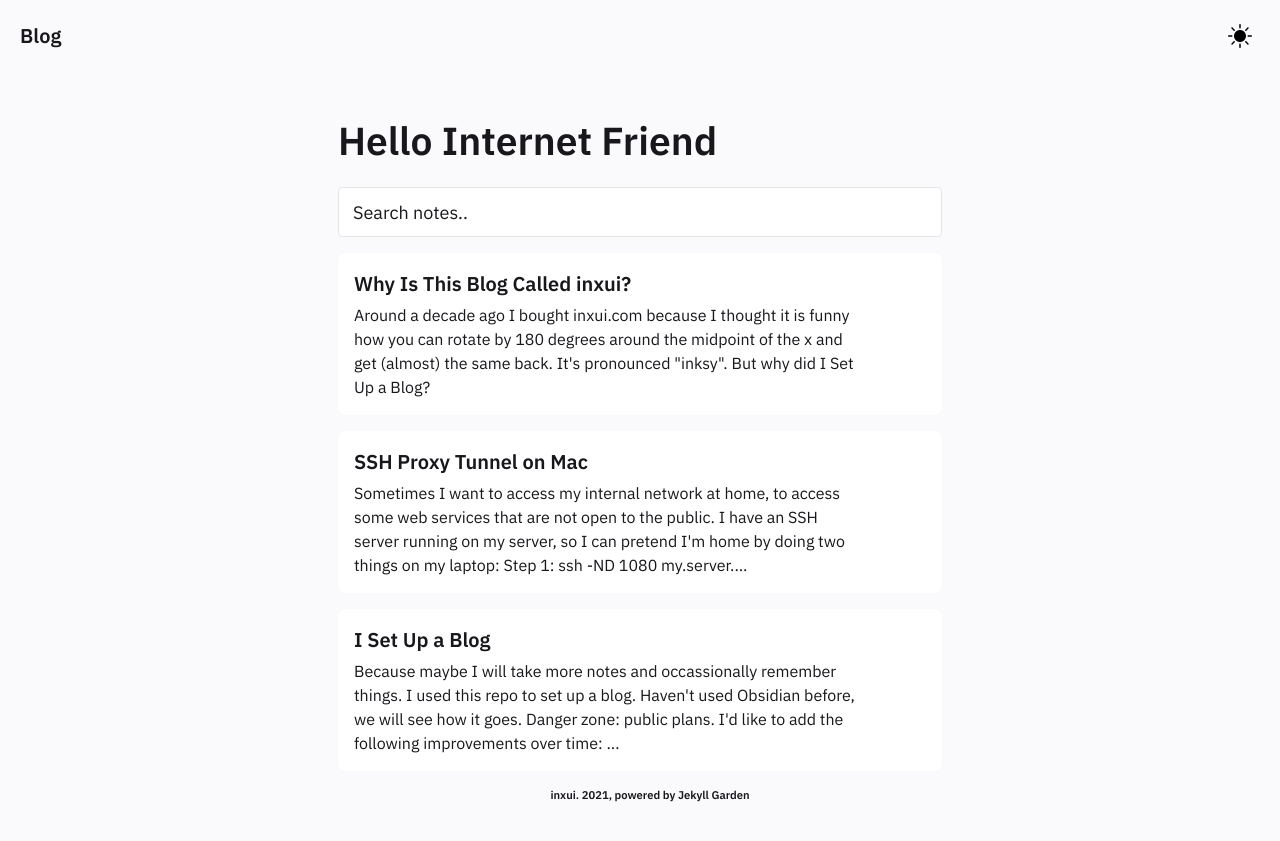
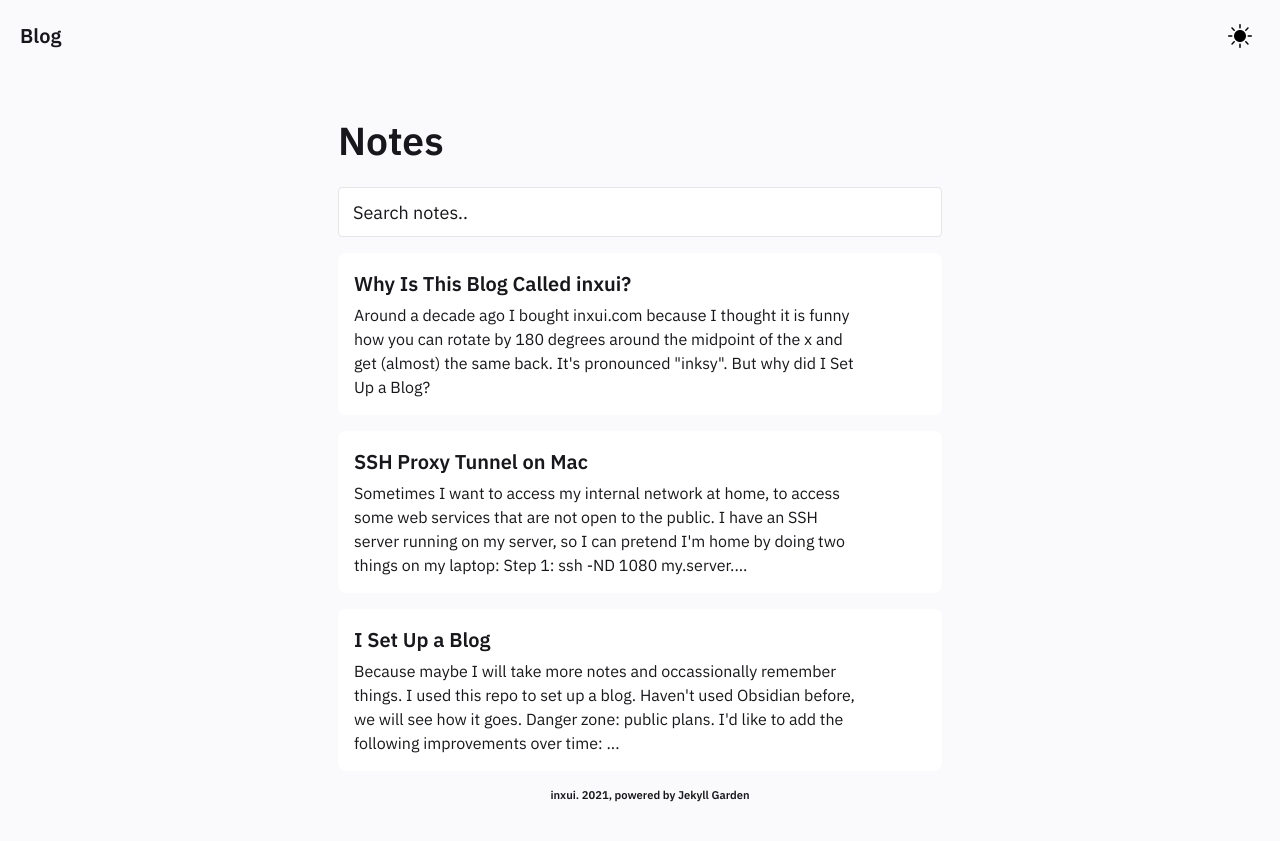
Before and after one commit to vekerdyb/vekerdyb.github.io, a Jekyll site: the page built from pages/index.md, in a window 1280 px wide. Shown: the top 841 px of the page. Built offline with Jekyll 4.4.1, drawn with Linux system fonts in a browser that asks for light colours.

Commit message:
Remove cringe

```diff
--- a/_includes/FeedContent.html
+++ b/_includes/FeedContent.html
@@ -1,3 +1,3 @@
 <div class="block">
-    <h1>Hello Internet Friend</h1>
+    <h1>Notes</h1>
 </div>
```
